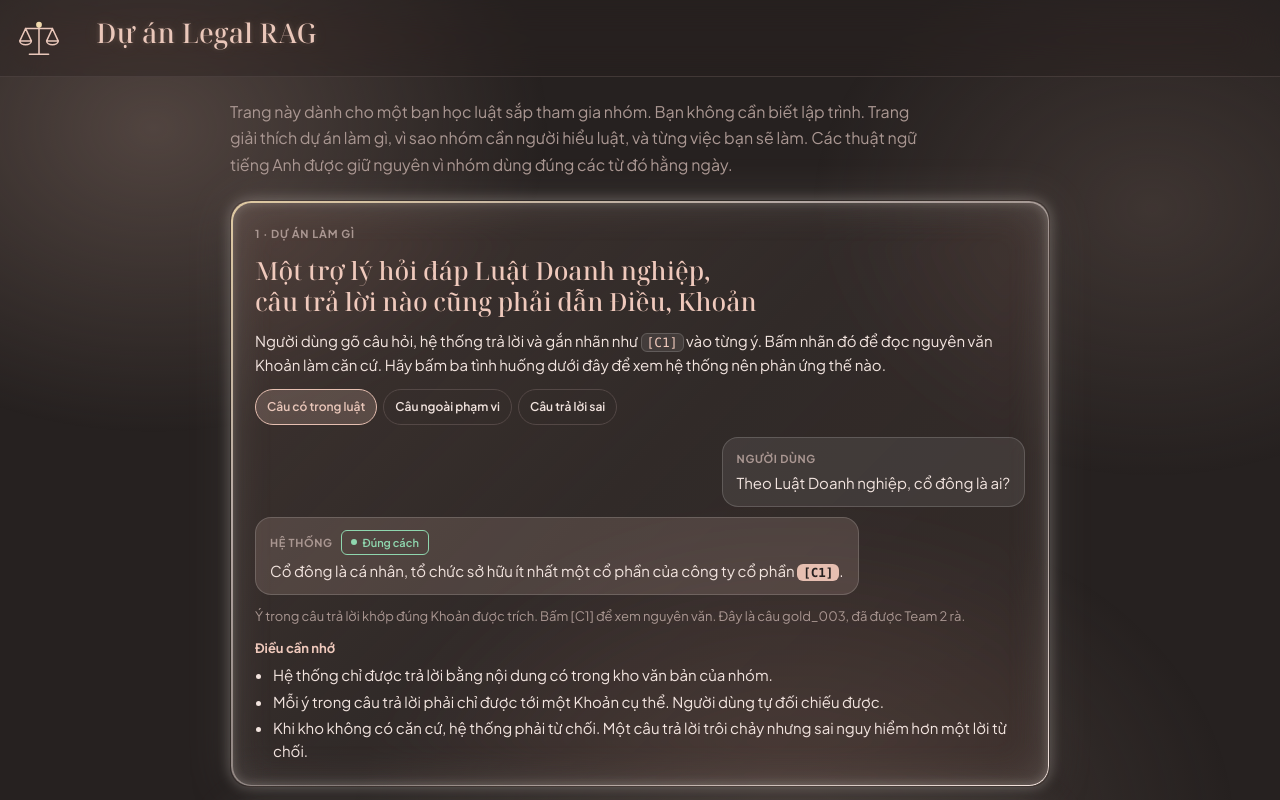
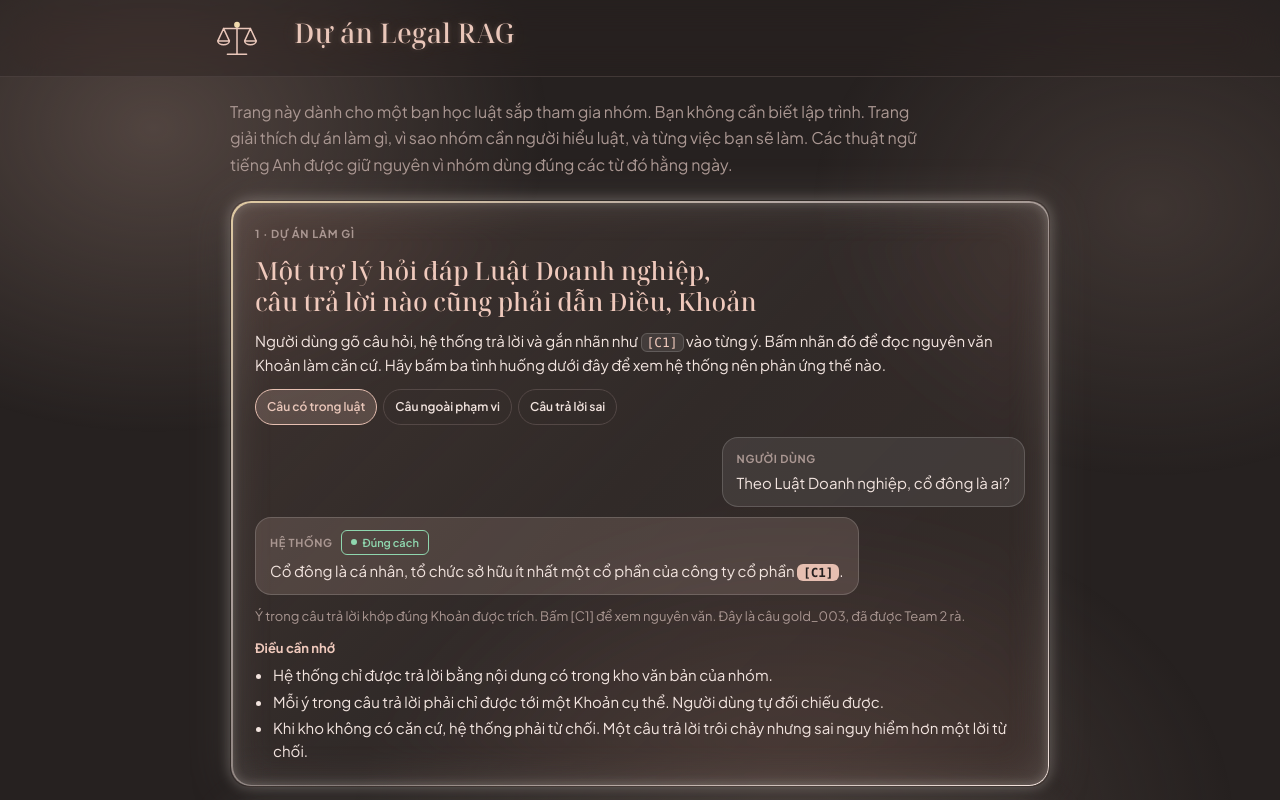
Before and after one commit to velvetforest/legal-rag-docs, a plain HTML site: page v/vietnamese-legal-rag/law-student-onboarding-visualization.html in a window 1280 px wide. Shown: the top 800 px of the page. Drawn offline with Linux system fonts and the light colour scheme.

Commit message:
viz: law-student-onboarding-visualization (scale up on wide screens)

```diff
--- a/v/vietnamese-legal-rag/law-student-onboarding-visualization.html
+++ b/v/vietnamese-legal-rag/law-student-onboarding-visualization.html
@@ -628,6 +628,13 @@ mark.wrong { background: color-mix(in srgb, var(--bad) 22%, transparent); color:
 }
 @media (prefers-reduced-motion: reduce) { .fill { transition: none; } }
 
+/* màn hình rộng: phóng to cả trang thay vì để cột chữ nhỏ ở giữa */
+.page-head { padding-inline: max(16px, calc((100% - 820px) / 2)); }
+@media (min-width: 1300px) { body.mc-page { zoom: 1.15; } }
+@media (min-width: 1600px) { body.mc-page { zoom: 1.3; } }
+@media (min-width: 1900px) { body.mc-page { zoom: 1.45; } }
+@media (min-width: 2400px) { body.mc-page { zoom: 1.65; } }
+
 </style>
 </head>
 <body class="mc-page">
```
